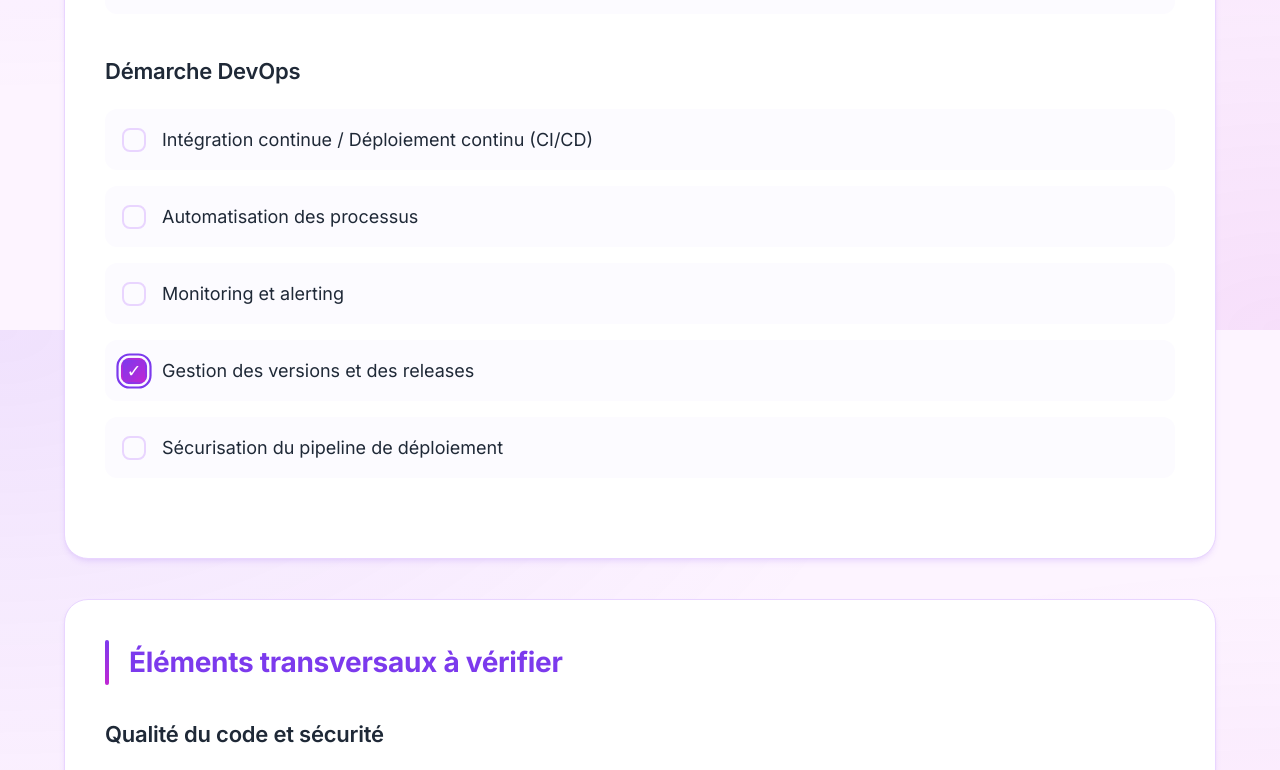
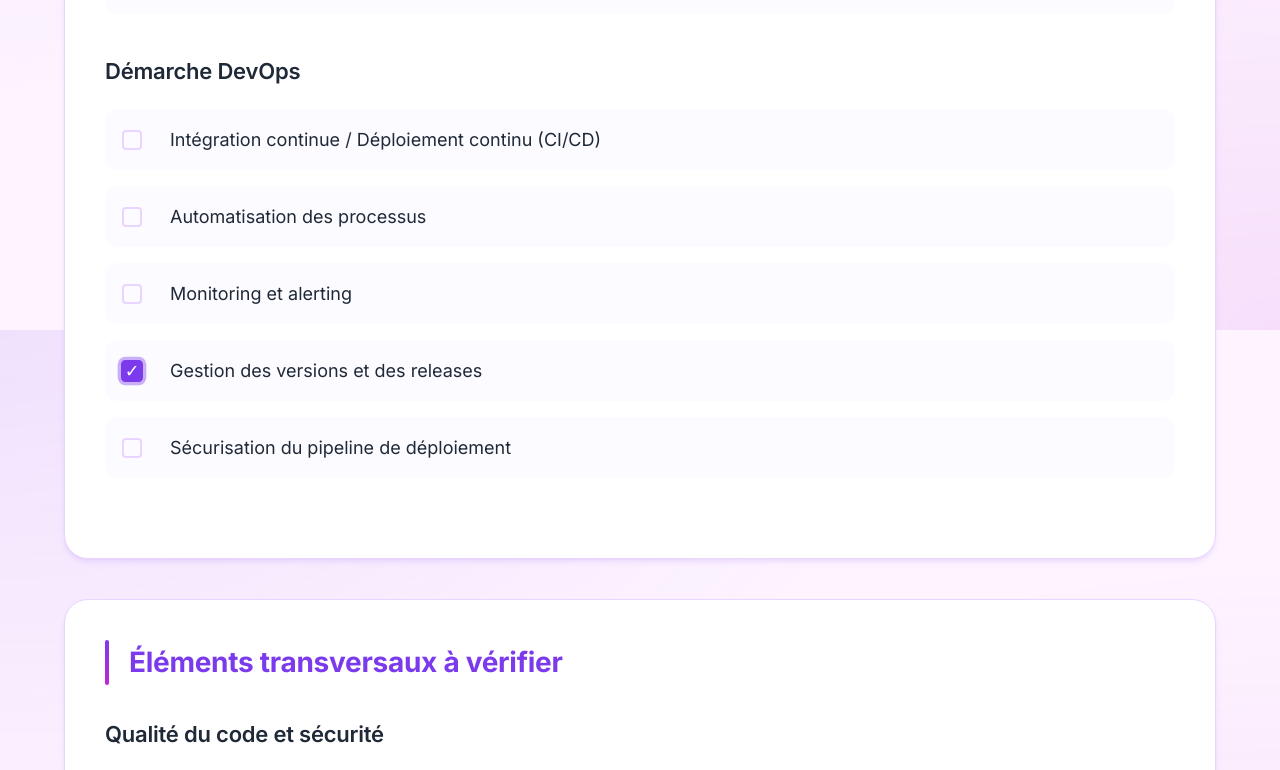
Before and after one commit to leiluspocus/checklist-rncp6-cda, a plain HTML site: page index.html in a window 1280 px wide. Both pictures are taken after a click on the label "Gestion des versions et des releases". Shown: the part 5270-6040 px from the top of the page. Drawn offline with Linux system fonts and the light colour scheme.

Commit message:
fix: update focus check

```diff
--- a/styles.css
+++ b/styles.css
@@ -173,22 +173,40 @@ body {
 }
 
 .checklist input[type="checkbox"] {
-    width: 1.5rem;
-    height: 1.5rem;
+    -webkit-appearance: none;
+    -moz-appearance: none;
+    appearance: none;
+    width: 20px;
+    height: 20px;
     border: 2px solid var(--border-color);
-    border-radius: 0.5rem;
+    border-radius: 4px;
+    margin-right: 12px;
+    position: relative;
     cursor: pointer;
-    position: relative;
-    appearance: none;
-    -webkit-appearance: none;
-    transition: all 0.3s cubic-bezier(0.4, 0, 0.2, 1);
-    flex-shrink: 0;
+    transition: all 0.2s ease;
+}
+
+.checklist input[type="checkbox"]:focus {
+    outline: none;
+    border-color: var(--primary-color);
+    box-shadow: 0 0 0 3px rgba(124, 58, 237, 0.3);
+    transform: scale(1.1);
+}
+
+.checklist input[type="checkbox"]:focus-visible {
+    outline: 3px solid var(--primary-color);
+    outline-offset: 2px;
+    border-color: var(--primary-color);
+    box-shadow: 0 0 0 4px rgba(124, 58, 237, 0.2);
 }
 
 .checklist input[type="checkbox"]:checked {
-    background: linear-gradient(135deg, var(--gradient-start), var(--gradient-end));
-    border-color: transparent;
-    transform: scale(1.1);
+    background-color: var(--primary-color);
+    border-color: var(--primary-color);
+}
+
+.checklist input[type="checkbox"]:checked:focus {
+    box-shadow: 0 0 0 3px rgba(124, 58, 237, 0.4);
 }
 
 .checklist input[type="checkbox"]:checked::after {
@@ -199,11 +217,6 @@ body {
     top: 50%;
     left: 50%;
     transform: translate(-50%, -50%);
-}
-
-.checklist input[type="checkbox"]:focus {
-    outline: 2px solid var(--primary-color);
-    outline-offset: 2px;
 }
 
 .checklist span {
```
